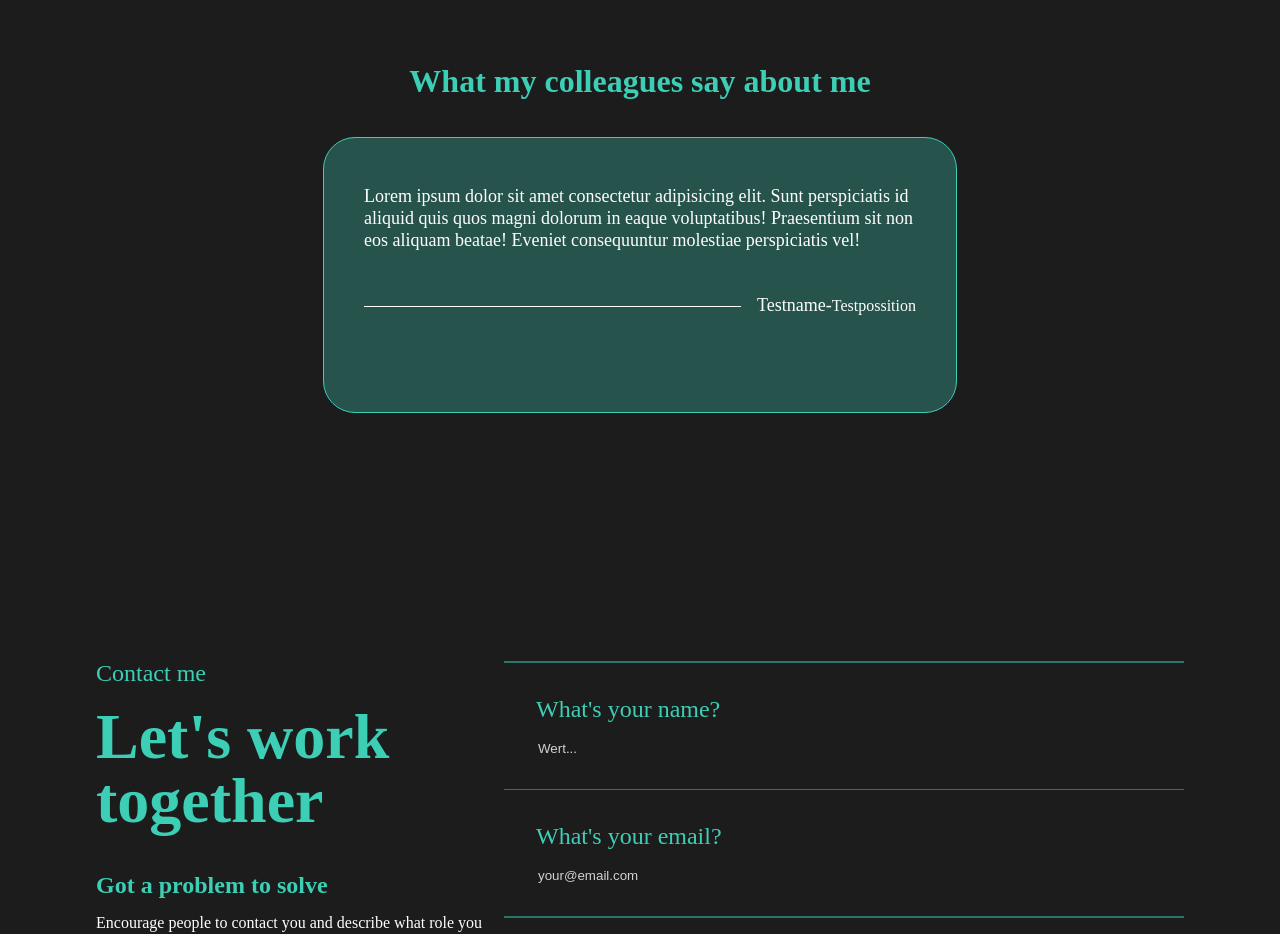
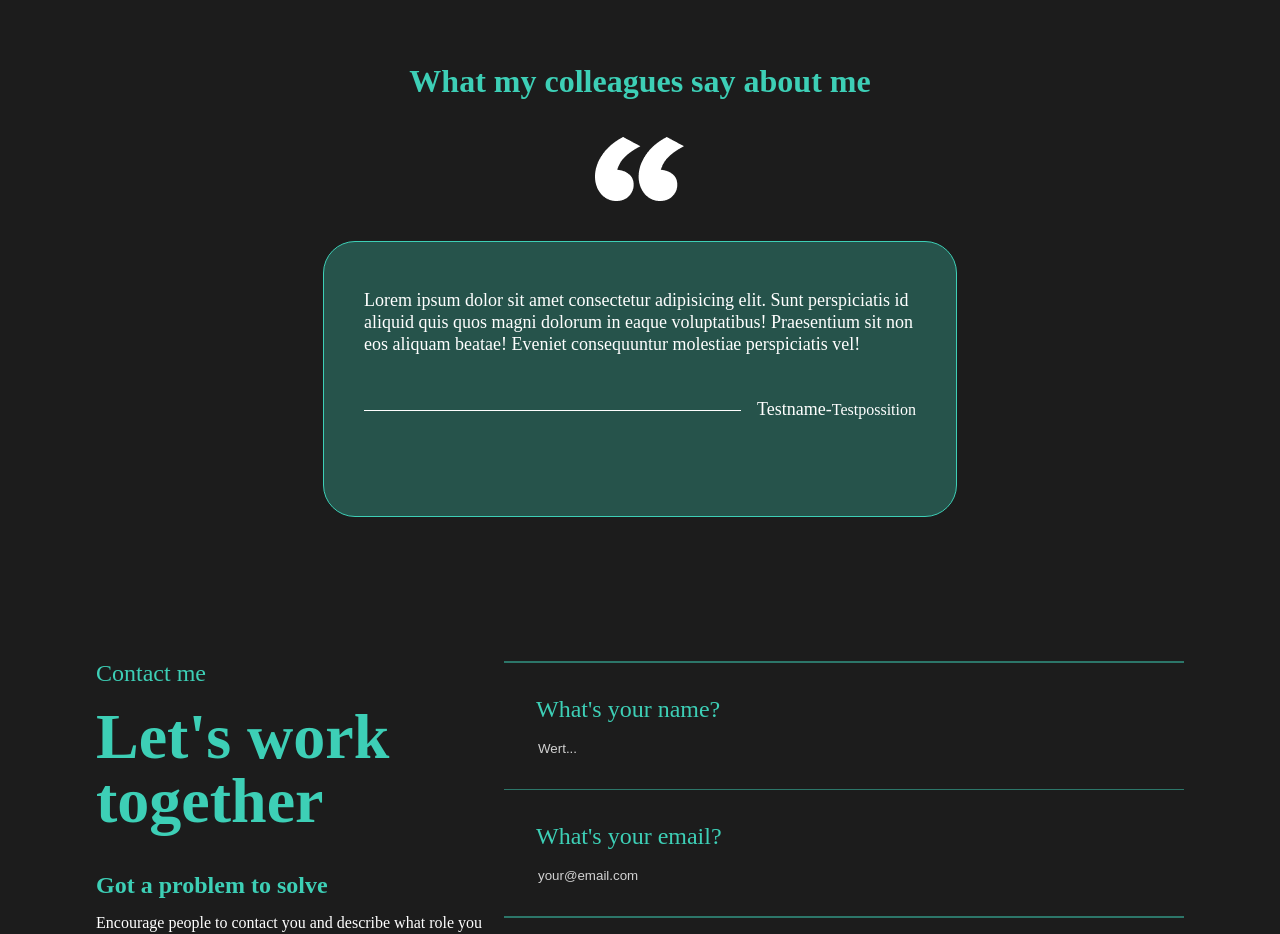
Before and after one commit to bethmannRolf/portfolio, an Angular app: page / in a window 1280 px wide. Shown: the part 3520-4454 px from the top of the page. Built offline with nearby package versions, Linux system fonts and the light colour scheme.

Commit message:
added slider navigation component

```diff
--- a/src/app/quotations/quotations.component.css
+++ b/src/app/quotations/quotations.component.css
@@ -23,3 +23,10 @@ app-quotation-card {
   background-color: rgba(61, 207, 182, 0.3);
   border-radius: 32px;
 }
+
+.quotations-section > .quote-sign-styling {
+  position: sticky;
+  top: 83px;
+  left: 349px;
+  z-index: 999;
+}
--- a/src/app/quotations/quotations.component.html
+++ b/src/app/quotations/quotations.component.html
@@ -1,6 +1,10 @@
 <div class="quotations-section">
 
     <span class="what-colleagues-say">What my colleagues say about me</span>
+    <img class="quote-sign-styling" src="../../assets/img/quotations/quotes.png">
+    <app-quotation-card></app-quotation-card>
 
-    <app-quotation-card></app-quotation-card>
+    <div class="slider-navigation">
+
+    </div>
 </div>
--- a/src/app/quotations/quotations.component.min.css
+++ b/src/app/quotations/quotations.component.min.css
@@ -1 +1 @@
-.quotations-section{background-color:#1c1c1c;color:white;height:500px;display:flex;flex-direction:column;align-items:center;gap:40px}.what-colleagues-say{font-weight:700;font-size:32px;line-height:100%;letter-spacing:0%;color:#3dcfb6}app-quotation-card{height:274px;width:632px;border:1px solid #3dcfb6;background-color:rgba(61,207,182,0.3);border-radius:32px}
+.quotations-section{background-color:#1c1c1c;color:white;height:500px;display:flex;flex-direction:column;align-items:center;gap:40px}.what-colleagues-say{font-weight:700;font-size:32px;line-height:100%;letter-spacing:0%;color:#3dcfb6}app-quotation-card{height:274px;width:632px;border:1px solid #3dcfb6;background-color:rgba(61,207,182,0.3);border-radius:32px}.quotations-section>.quote-sign-styling{position:sticky;top:83px;left:349px;z-index:999}
--- a/src/app/quotations/quotations.component.scss
+++ b/src/app/quotations/quotations.component.scss
@@ -29,3 +29,12 @@ app-quotation-card{
     border-radius: 32px;
 
 }
+
+
+.quotations-section >.quote-sign-styling{
+position: sticky;
+top: 83px;
+left: 349px;
+z-index: 999;
+
+}
--- /dev/null
+++ b/src/app/quotations/slider-navigation/slider-navigation.component.html
@@ -0,0 +1 @@
+<p>slider-navigation works!</p>
```
Also changed, not shown: src/app/quotations/slider-navigation/slider-navigation.component.ts (added, +12 -0 lines), src/app/quotations/slider-navigation/slider-navigation.component.scss (added), src/assets/img/quotations/quotes.png (added), 1 other file (tests, documents, lock files or other folders).
